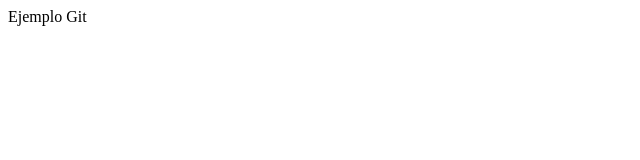
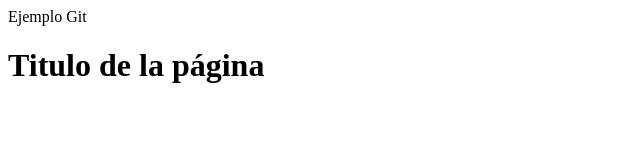
Before and after one commit to PavelJacobo/BecaAngular6, a plain HTML site: page index.html in a window 1280 px wide. Shown: the whole page, without its empty margins (0-640 px from the left). Drawn offline with Linux system fonts and the light colour scheme.

Commit message:
Encabezado titulo

```diff
--- a/index.html
+++ b/index.html
@@ -10,6 +10,7 @@
 
 <body>
     Ejemplo Git
+    <h1>Titulo de la página</h1>
 </body>
 
 </html>
```
